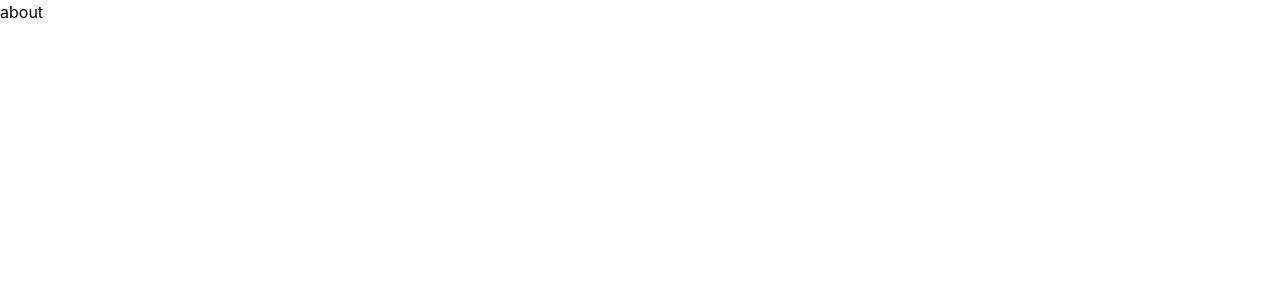
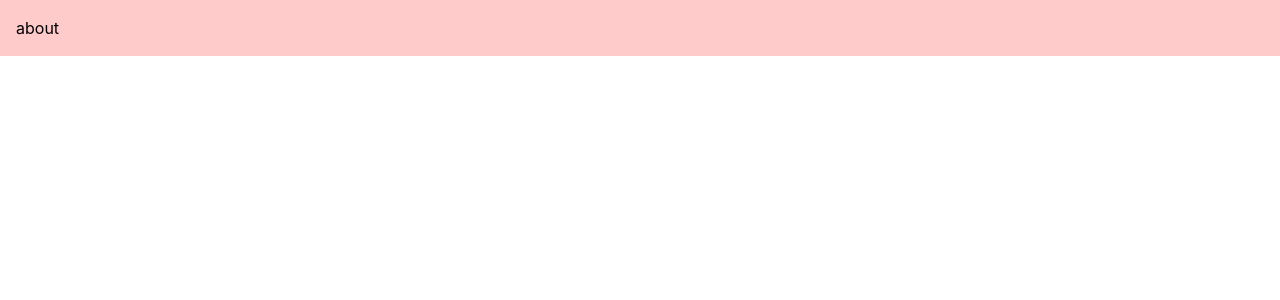
Before and after one commit to konbu33/nextjs2, a Next.js app: page /about in a window 1280 px wide. Shown: the top 300 px of the page. Built offline with nearby package versions, Linux system fonts and the light colour scheme.

Commit message:
Update about.tsx

```diff
--- a/pages/about.tsx
+++ b/pages/about.tsx
@@ -1,7 +1,7 @@
 export default function About() {
   return (
     <>
-      <div>about</div>
+      <div className="bg-red-200 p-4">about</div>
     </>
   )
 }
```
